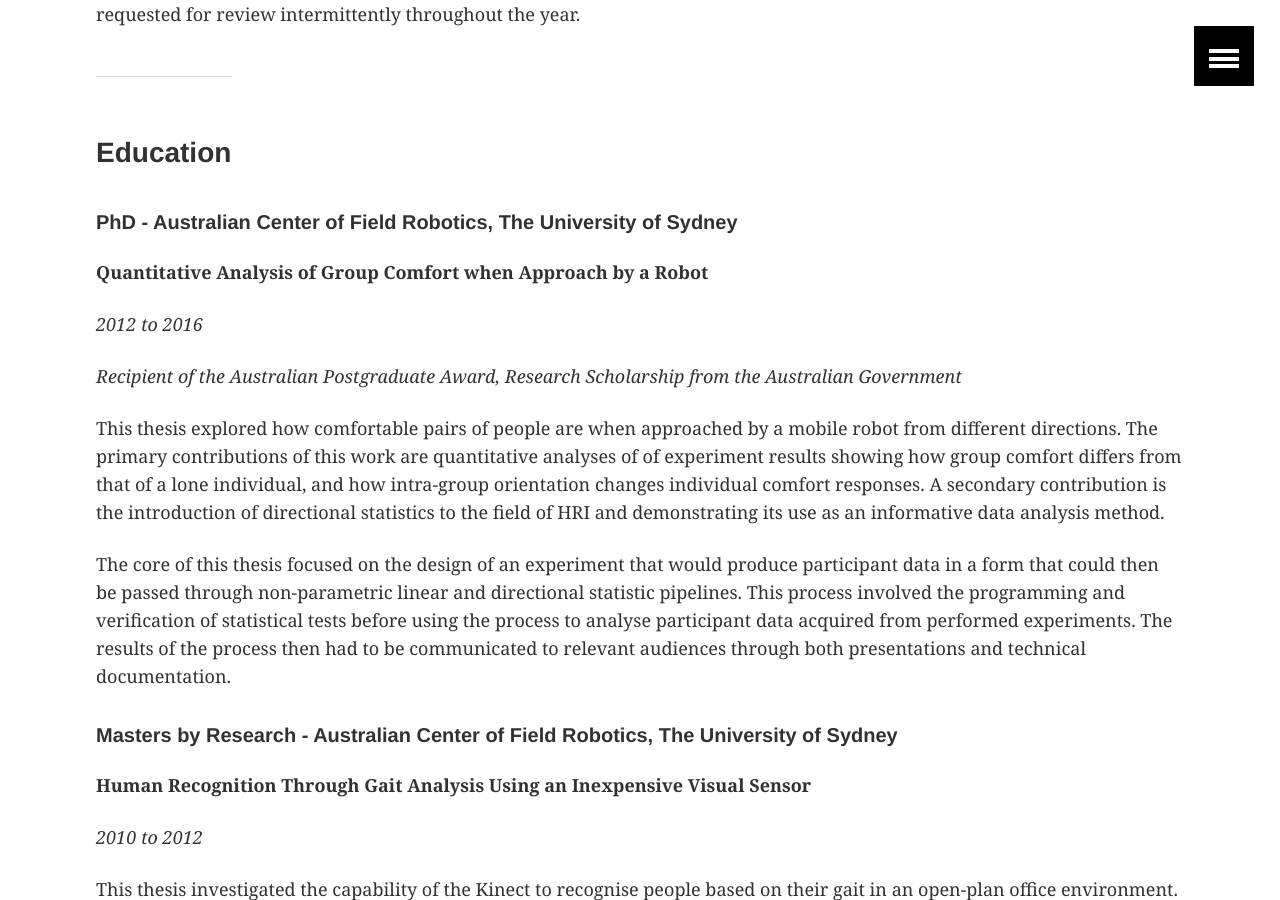
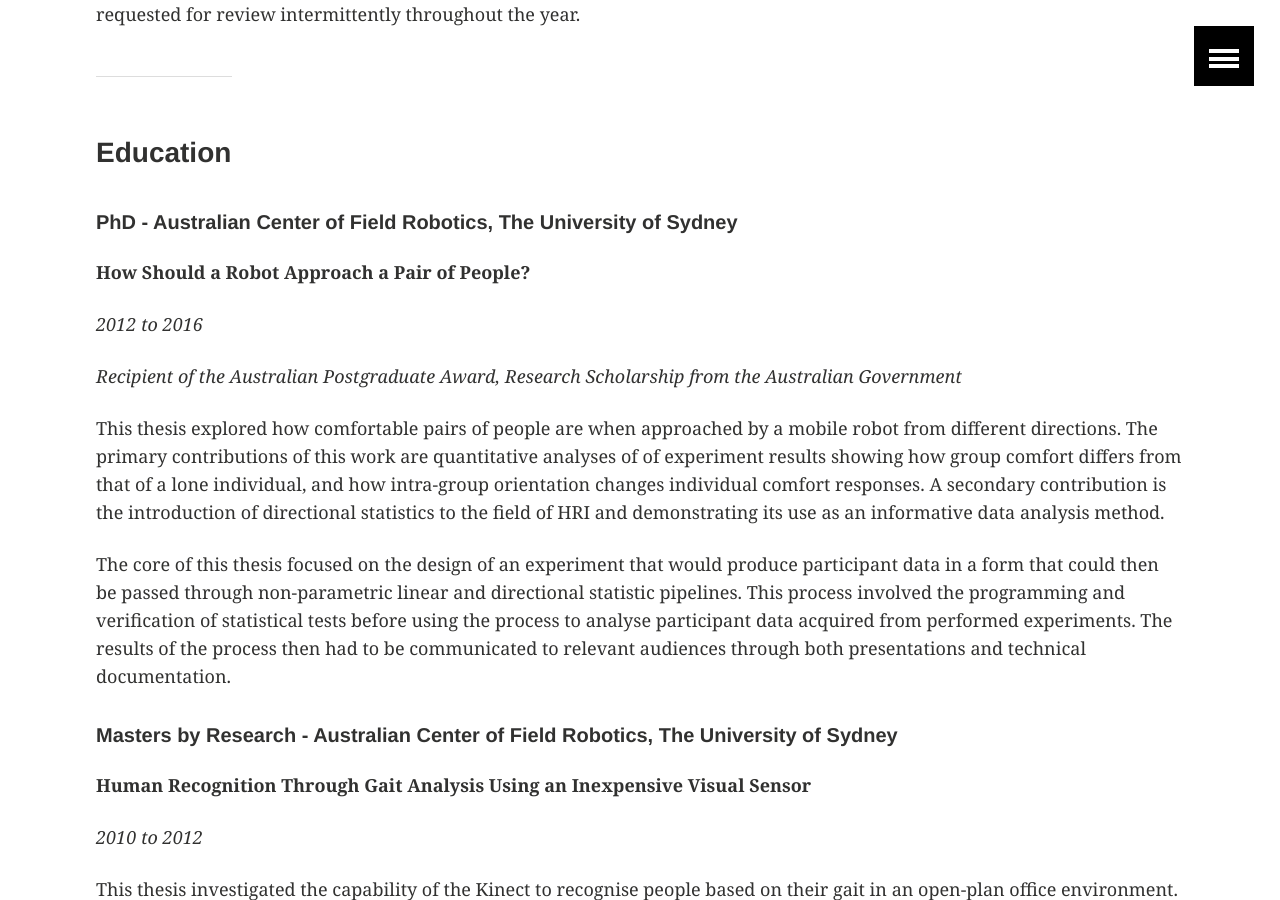
Before and after one commit to Adrian-Ball/adrian-ball.github.io, a Jekyll site: the page built from cv/index.html, in a window 1280 px wide and 900 px high, scrolled down 1793 px. Built offline with Jekyll 4.4.1, drawn with Linux system fonts in a browser that asks for light colours.

Commit message:
minor edit

```diff
--- a/cv/index.html
+++ b/cv/index.html
@@ -71,7 +71,7 @@
 	<h3> Education </h3>
 
   <h5> PhD - Australian Center of Field Robotics, The University of Sydney</h5>
-    <p> <b> Quantitative Analysis of Group Comfort when Approach by a Robot</b></p>
+    <p> <b> How Should a Robot Approach a Pair of People?</b></p>
     <p> <i> 2012 to 2016 </i> </p>
     <p> <i> Recipient of the Australian Postgraduate Award, Research Scholarship from the Australian Government</i> </p>
     <p> This thesis explored how comfortable pairs of people are when approached by a mobile robot from different directions. The primary contributions of this work are quantitative analyses of of experiment results showing how group comfort differs from that of a lone individual, and how intra-group orientation changes individual comfort responses. A secondary contribution is the introduction of directional statistics to the field of HRI and demonstrating its use as an informative data analysis method.
```
